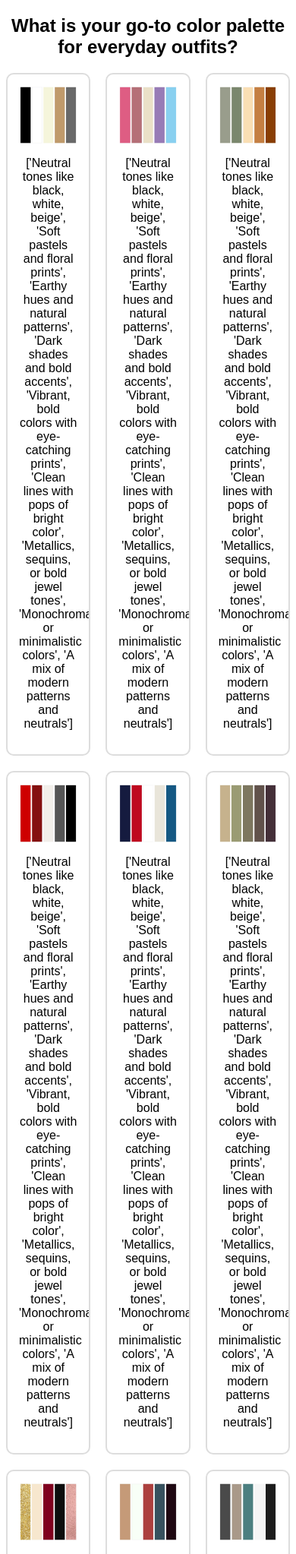
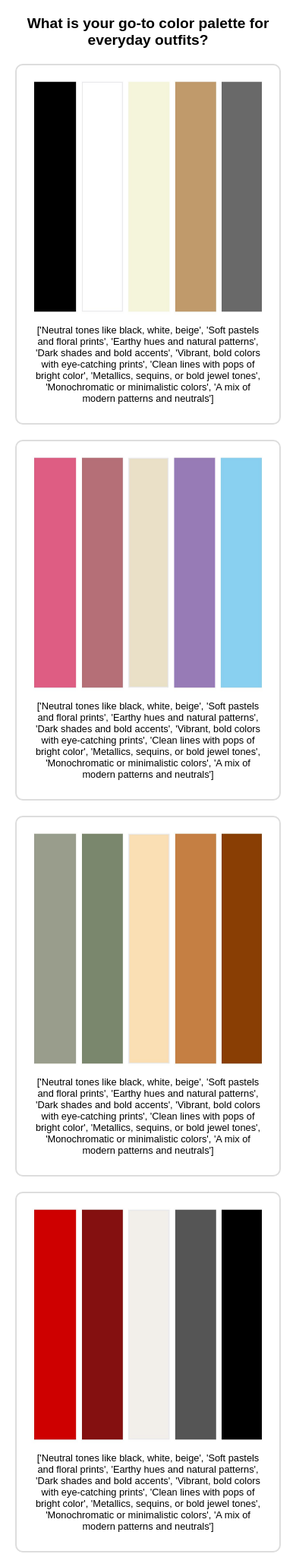
Before and after one commit to YVVarshney/TheCloset, a Django app: page /quiz/ in a window 390 px wide. Shown: the top 2046 px of the page at 76% size. Run offline with Django 4.2, Linux system fonts and the light colour scheme; parts of the project's set-up code (start-up, migrations or seed data) failed here and were passed over.

Commit message:
minor fixes

```diff
--- a/TheClosetApp/models.py
+++ b/TheClosetApp/models.py
@@ -29,6 +29,9 @@ class Feedback(models.Model):
     def __str__(self):
         return f"Feedback from {self.name or 'Anonymous'} - {self.submitted_at.strftime('%Y-%m-%d %H:%M:%S')}"
 
+    class Meta:
+        db_table = "theclosetapp_feedback"  # Use lowercase
+
 class UserResponse(models.Model):
     user_id = models.CharField(max_length=255)  # Store session-based user ID
     responses = models.JSONField()  # Store responses in JSON format
@@ -36,3 +39,6 @@ class UserResponse(models.Model):
 
     def __str__(self):
         return f"Response from User {self.user_id} - {self.submitted_at.strftime('%Y-%m-%d %H:%M:%S')}"
+
+    class Meta:
+        db_table = "theclosetapp_userresponse"  # Use lowercase
--- a/TheClosetApp/views.py
+++ b/TheClosetApp/views.py
@@ -439,21 +439,31 @@ def results(request, bodyType="Not in Calculations"):
     styleScoresDf["Style"] = styleScoresDf["StyleNo"].map(stylesDf.set_index("StyleNo")["Style"])
     styleScoresDf= styleScoresDf.reset_index(drop=True)
 
+    print(styleScoresDf)
     style1 = styleScoresDf.iloc[0]["Style"]
     styleNoImage1 = f"{styleScoresDf.iloc[0]['StyleNo']}_1.png"
-    styleNoPercentage1 = f"{round(styleScoresDf.iloc[0]['Count']*100/11,1)}%"
-    style2 = styleScoresDf.iloc[1]["Style"]
-    styleNoImage2 = f"{styleScoresDf.iloc[0]['StyleNo']}_{styleScoresDf.iloc[1]['StyleNo']}.png"
-    styleNoPercentage2 = f"{round(styleScoresDf.iloc[1]['Count']*100/11,1)}%"
-    style3 = styleScoresDf.iloc[2]["Style"]
-    styleNoImage3 = f"{styleScoresDf.iloc[0]['StyleNo']}_{styleScoresDf.iloc[2]['StyleNo']}.png"
-    styleNoPercentage3 = f"{round(styleScoresDf.iloc[2]['Count']*100/11,1)}%"
+    styleNoPercentage1 = f"{round(styleScoresDf.iloc[0]['Count']*100/11,1)}"
+    if len(styleScoresDf)>1:
+        style2 = styleScoresDf.iloc[1]["Style"]
+        styleNoImage2 = f"{styleScoresDf.iloc[0]['StyleNo']}_{styleScoresDf.iloc[1]['StyleNo']}.png"
+        styleNoPercentage2 = f"{round(styleScoresDf.iloc[1]['Count']*100/11,1)}"
+    else:
+        style2 = "Not Identified"
+        styleNoPercentage2 = "0"
+        styleNoImage2 = ""
+    if len(styleScoresDf)>2:
+        style3 = styleScoresDf.iloc[2]["Style"]
+        styleNoImage3 = f"{styleScoresDf.iloc[0]['StyleNo']}_{styleScoresDf.iloc[2]['StyleNo']}.png"
+        styleNoPercentage3 = f"{round(styleScoresDf.iloc[2]['Count']*100/11,1)}"
+    else:
+        style3 = "Not Identified"
+        styleNoPercentage3 = "0"
+        styleNoImage3 = ""
 
     UserResponse.objects.create(
             user_id=user_id,
             responses=responses
         )
-    print(styleScoresDf)
     print(style1,style2, style3,styleNoPercentage1, styleNoPercentage2, styleNoPercentage3, styleNoImage1, styleNoImage2, styleNoImage3)
 
     styleCards = [
--- a/requirements.txt
+++ b/requirements.txt
@@ -3,3 +3,9 @@ Django==4.2.18
 sqlparse==0.5.3
 typing-extensions==4.12.2
 tzdata==2025.1
+pandas
+decouple
+mysqlclient
+pymysql
+gunicorn
+whitenoise
--- a/templates/feedback.html
+++ b/templates/feedback.html
@@ -55,14 +55,14 @@
         }
         button {
             padding: 10px 20px;
-            background-color: #007bff;
+            background-color: #E51A5E;
             color: #fff;
             border: none;
             border-radius: 5px;
             cursor: pointer;
         }
         button:hover {
-            background-color: #0056b3;
+            background-color: #c7004c;
         }
     </style>
 </head>
--- a/templates/questions.html
+++ b/templates/questions.html
@@ -10,6 +10,12 @@
         body {
             font-family: Arial, sans-serif;
             text-align: center;
+            margin: 0;
+            padding: 0;
+        }
+        h2 {
+            font-size: 1.8em; /* Default font size for the question */
+            margin: 20px 0;
         }
         .grid-container {
             display: grid;
@@ -18,6 +24,7 @@
             justify-content: center;
             margin: 20px auto;
             max-width: 900px;
+            padding: 0 20px;
         }
         .grid-item {
             position: relative;
@@ -46,6 +53,10 @@
         .card-content {
             padding: 15px;
         }
+        .card-content p {
+            font-size: 1em; /* Default font size for option text */
+            margin: 10px 0;
+        }
         .buttons {
             margin-top: 20px;
         }
@@ -62,6 +73,38 @@
         }
         button:hover {
             background-color: #c7004c;
+        }
+
+        /* Media Queries for Mobile Responsiveness */
+        @media (max-width: 768px) {
+            h2 {
+                font-size: 1.5em; /* Smaller font size for the question on tablets */
+            }
+            .grid-container {
+                grid-template-columns: repeat(2, 1fr); /* Two columns for tablets */
+            }
+            .card-content p {
+                font-size: 0.9em; /* Smaller font size for option text on tablets */
+            }
+            button {
+                font-size: 14px; /* Smaller button text on tablets */
+            }
+        }
+
+        @media (max-width: 480px) {
+            h2 {
+                font-size: 1.2em; /* Even smaller font size for the question on phones */
+            }
+            .grid-container {
+                grid-template-columns: 1fr; /* Single column for phones */
+            }
+            .card-content p {
+                font-size: 0.8em; /* Smaller font size for option text on phones */
+            }
+            button {
+                font-size: 12px; /* Smaller button text on phones */
+                padding: 8px 16px; /* Smaller button padding on phones */
+            }
         }
     </style>
 </head>
```
Also changed, not shown: templates/home.html (+57 -4 lines), templates/measurementQuiz.html (+9 -9 lines).
